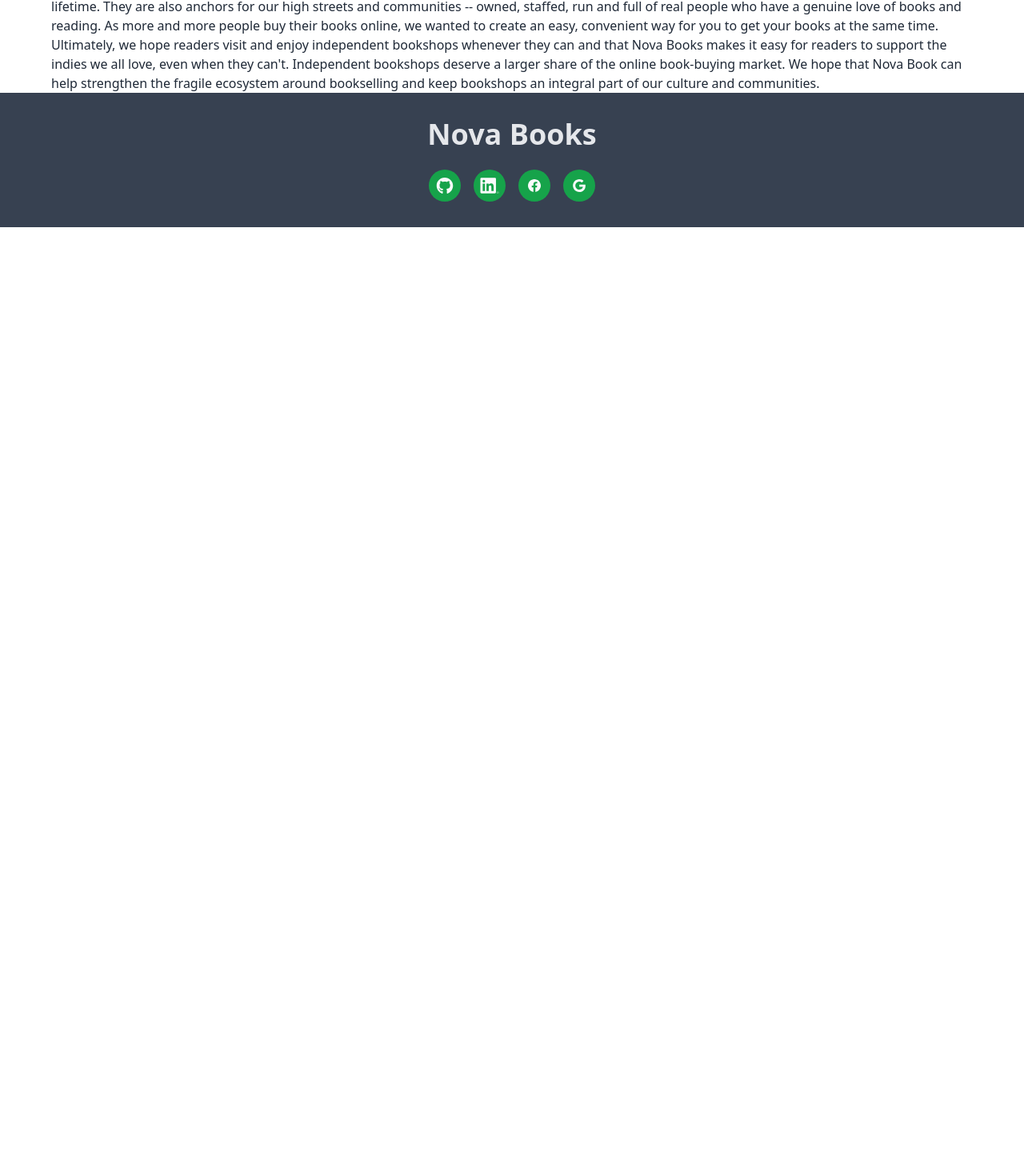
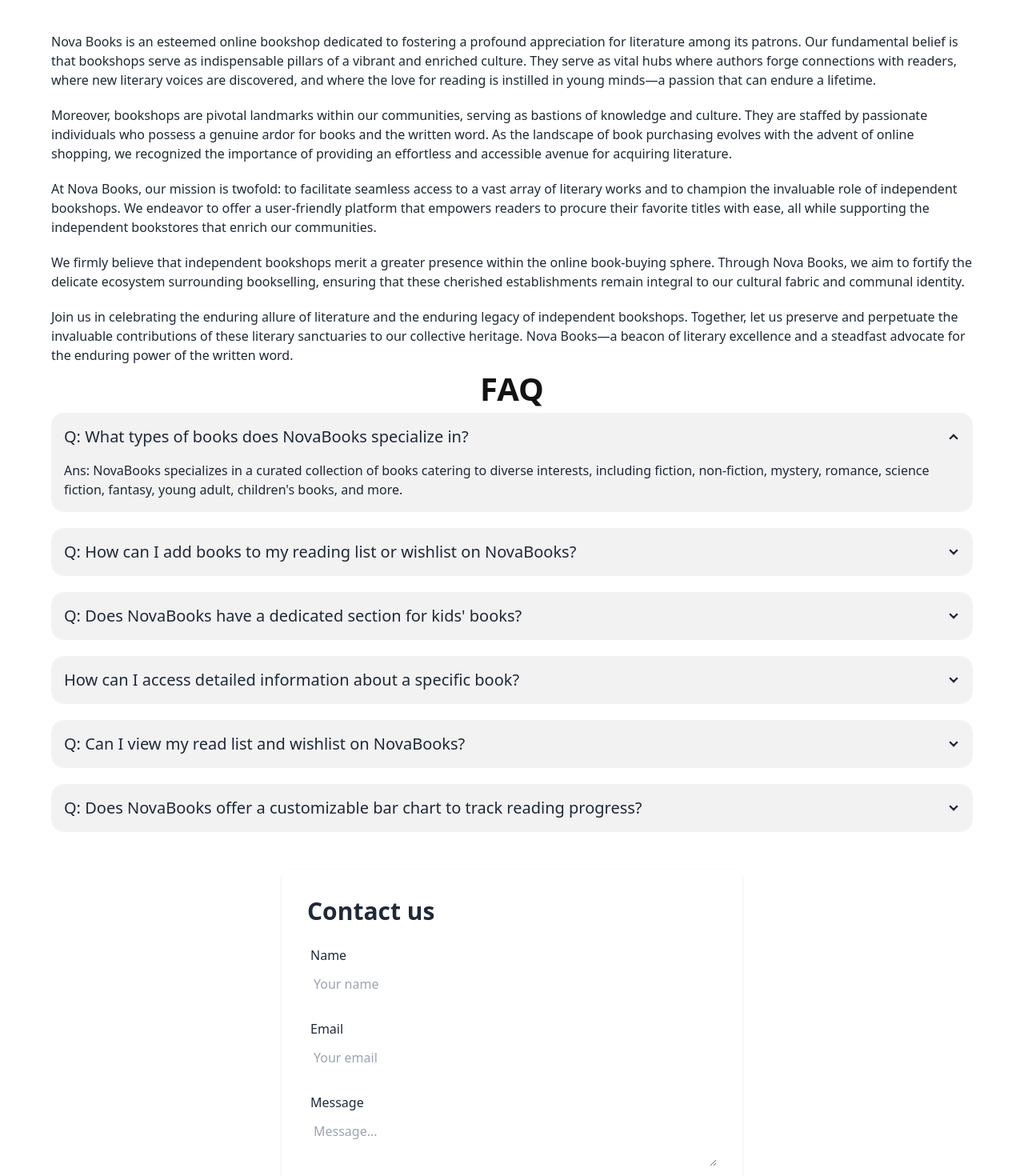
Before and after one commit to HunterMahmud/B9-A8-Mahmud, a React (Vite) app: page /aboutus in a window 1280 px wide. Shown: the part 174-1644 px from the top of the page at 80% size. Before the commit the page ends 800 px from the top, so only its background shows below. Built offline with nearby package versions, Linux system fonts and the light colour scheme.

Commit message:
about page and details page path solved

```diff
--- a/src/components/BooksCard.jsx
+++ b/src/components/BooksCard.jsx
@@ -2,7 +2,7 @@
 import { Link } from "react-router-dom";
 
 
-const  BooksCard = ({ book,path }) => {
+const  BooksCard = ({ book, path }) => {
 
   const { bookId, bookName, author, image, rating, tags,category } = book;
   return (
--- a/src/components/Listed.jsx
+++ b/src/components/Listed.jsx
@@ -4,7 +4,7 @@
 import { MdOutlineContactPage } from "react-icons/md";
 import { Link } from "react-router-dom";
 //w-[90%] md:w-[calc(100%-50px)] lg:w-full flex flex-col items-center justify-center mx-6 lg:mx-auto
-const Listed = ({ book }) => {
+const Listed = ({ book,path }) => {
   //console.log(book);
   const {
     bookId,
@@ -69,7 +69,7 @@
               Rating: {rating}
             </p>
             <Link
-              to={`/bookdetails/${bookId}`}
+              to={`/${path}/${bookId}`}
               className="text-white rounded-[30px] px-3 py-2 bg-[#23BE0A] font-semibold flex justify-center items-center mb-3 md:mb-0"
             >
               View Details
--- a/src/pages/AboutUs.jsx
+++ b/src/pages/AboutUs.jsx
@@ -2,38 +2,224 @@
 
 const AboutUs = () => {
   return (
-    <div>
+    <>
+      <div className="mx-5">
         <div className="max-w-6xl mx-auto">
-      <h1>About Us</h1>
-      Nova Books is an online bookshop with a mission to spread reading havit to
-      the people. We believe that bookshops are essential to a healthy culture.
-      They are where authors can connect with readers, where we discover new
-      writers, where children get hooked on the thrill of reading that can last
-      a lifetime. They are also anchors for our high streets and communities --
-      owned, staffed, run and full of real people who have a genuine love of
-      books and reading. As more and more people buy their books online, we
-      wanted to create an easy, convenient way for you to get your books at the
-      same time. Ultimately, we hope readers visit and enjoy independent
-      bookshops whenever they can and that Nova Books makes it easy for readers
-      to support the indies we all love, even when they can't. Independent
-      bookshops deserve a larger share of the online book-buying market. We hope
-      that Nova Book can help strengthen the fragile ecosystem around
-      bookselling and keep bookshops an integral part of our culture and
-      communities.
+          <h1 className="text-[#131313] my-7 text-[40px] text-center font-bold">
+            About Us
+          </h1>
+          <div className="flex flex-col gap-5">
+            <p>
+              Nova Books is an esteemed online bookshop dedicated to fostering a
+              profound appreciation for literature among its patrons. Our
+              fundamental belief is that bookshops serve as indispensable
+              pillars of a vibrant and enriched culture. They serve as vital
+              hubs where authors forge connections with readers, where new
+              literary voices are discovered, and where the love for reading is
+              instilled in young minds—a passion that can endure a lifetime.
+            </p>
+            <p>
+              Moreover, bookshops are pivotal landmarks within our communities,
+              serving as bastions of knowledge and culture. They are staffed by
+              passionate individuals who possess a genuine ardor for books and
+              the written word. As the landscape of book purchasing evolves with
+              the advent of online shopping, we recognized the importance of
+              providing an effortless and accessible avenue for acquiring
+              literature.
+            </p>
+
+            <p>
+              At Nova Books, our mission is twofold: to facilitate seamless
+              access to a vast array of literary works and to champion the
+              invaluable role of independent bookshops. We endeavor to offer a
+              user-friendly platform that empowers readers to procure their
+              favorite titles with ease, all while supporting the independent
+              bookstores that enrich our communities.
+            </p>
+            <p>
+              We firmly believe that independent bookshops merit a greater
+              presence within the online book-buying sphere. Through Nova Books,
+              we aim to fortify the delicate ecosystem surrounding bookselling,
+              ensuring that these cherished establishments remain integral to
+              our cultural fabric and communal identity.
+            </p>
+            <p>
+              Join us in celebrating the enduring allure of literature and the
+              enduring legacy of independent bookshops. Together, let us
+              preserve and perpetuate the invaluable contributions of these
+              literary sanctuaries to our collective heritage. Nova Books—a
+              beacon of literary excellence and a steadfast advocate for the
+              enduring power of the written word.
+            </p>
+          </div>
+          {/* about section done */}
+
+          <h1 className="text-[#131313] text-[40px] text-center font-bold">
+            FAQ
+          </h1>
+
+          <div className="flex flex-col gap-5">
+            <div className="collapse max-w-6xl collapse-arrow bg-base-200">
+              <input type="radio" name="my-accordion-2" defaultChecked />
+              <div className="collapse-title text-xl font-medium">
+                Q: What types of books does NovaBooks specialize in?
+              </div>
+              <div className="collapse-content">
+                <p>
+                  Ans: NovaBooks specializes in a curated collection of books
+                  catering to diverse interests, including fiction, non-fiction,
+                  mystery, romance, science fiction, fantasy, young adult,
+                  children's books, and more.
+                </p>
+              </div>
+            </div>
+            <div className="collapse collapse-arrow bg-base-200">
+              <input type="radio" name="my-accordion-2" />
+              <div className="collapse-title text-xl font-medium">
+                Q: How can I add books to my reading list or wishlist on
+                NovaBooks?
+              </div>
+              <div className="collapse-content">
+                <p>
+                  Ans: You can easily add books to your reading list or wishlist
+                  by clicking the respective buttons available on each book's
+                  details page. This allows you to keep track of books you're
+                  interested in reading or purchasing in the future.
+                </p>
+              </div>
+            </div>
+            <div className="collapse collapse-arrow bg-base-200">
+              <input type="radio" name="my-accordion-2" />
+              <div className="collapse-title text-xl font-medium">
+                Q: Does NovaBooks have a dedicated section for kids' books?
+              </div>
+              <div className="collapse-content">
+                <p>
+                  Ans: Yes, NovaBooks offers a special "Kids Zone" section
+                  exclusively dedicated to children's books. Here, parents and
+                  children can explore a wide variety of age-appropriate books,
+                  ranging from picture books to chapter books.
+                </p>
+              </div>
+            </div>
+            <div className="collapse collapse-arrow bg-base-200">
+              <input type="radio" name="my-accordion-2" />
+              <div className="collapse-title text-xl font-medium">
+                How can I access detailed information about a specific book?
+              </div>
+              <div className="collapse-content">
+                <p>
+                  Ans: To view detailed information about a book, simply click
+                  on its title or cover image to visit the book's details page.
+                  Here, you'll find comprehensive information such as the book's
+                  synopsis, author details, genre, ratings, and more.
+                </p>
+              </div>
+            </div>
+            <div className="collapse collapse-arrow bg-base-200">
+              <input type="radio" name="my-accordion-2" />
+              <div className="collapse-title text-xl font-medium">
+                Q: Can I view my read list and wishlist on NovaBooks?
+              </div>
+              <div className="collapse-content">
+                <p>
+                  Ans: Yes, NovaBooks provides convenient access to your read
+                  list and wishlist. You can easily navigate to these sections
+                  from your account dashboard. Additionally, you have the option
+                  to sort and manage your lists based on various criteria such
+                  as title, author, genre, and date added.
+                </p>
+              </div>
+            </div>
+            <div className="collapse collapse-arrow bg-base-200">
+              <input type="radio" name="my-accordion-2" />
+              <div className="collapse-title text-xl font-medium">
+                Q: Does NovaBooks offer a customizable bar chart to track
+                reading progress?
+              </div>
+              <div className="collapse-content">
+                <p>
+                  Ans: Yes, NovaBooks features a customizable bar chart tool
+                  that allows users to visualize their reading progress. Simply
+                  access the "Reading Stats" section from your account dashboard
+                  to view a graphical representation of the number of pages
+                  you've read over time.
+                </p>
+              </div>
+            </div>
+          </div>
+        </div>
+
+        {/* faq section ends */}
+        <div>
+          <section className="py-6 mt-6">
+            <form className="container w-full max-w-xl p-8 mx-auto space-y-6 rounded-md shadow dark:bg-gray-50">
+              <h2 className="w-full text-3xl font-bold leading-tight">
+                Contact us
+              </h2>
+              <div>
+                <label className="block mb-1 ml-1">Name</label>
+                <input
+                  id="name"
+                  type="text"
+                  placeholder="Your name"
+                  required=""
+                  className="block w-full p-2 rounded focus:outline-none focus:ring focus:ring-opacity-25 focus:dark:ring-violet-600 dark:bg-gray-100"
+                />
+              </div>
+              <div>
+                <label className="block mb-1 ml-1">Email</label>
+                <input
+                  id="email"
+                  type="email"
+                  placeholder="Your email"
+                  required=""
+                  className="block w-full p-2 rounded focus:outline-none focus:ring focus:ring-opacity-25 focus:dark:ring-violet-600 dark:bg-gray-100"
+                />
+              </div>
+              <div>
+                <label className="block mb-1 ml-1">Message</label>
+                <textarea
+                  id="message"
+                  type="text"
+                  placeholder="Message..."
+                  className="block w-full p-2 rounded autoexpand focus:outline-none focus:ring focus:ring-opacity-25 focus:dark:ring-violet-600 dark:bg-gray-100"
+                ></textarea>
+              </div>
+              <div>
+                <button
+                  type="submit"
+                  className="w-full px-4 py-2 font-bold rounded shadow focus:outline-none focus:ring hover:ring focus:ring-opacity-50 dark:bg-violet-600 focus:dark:ring-violet-600 hover:dark:ring-violet-600 dark:text-gray-50"
+                >
+                  Send
+                </button>
+              </div>
+            </form>
+          </section>
+        </div>
       </div>
       <footer className="bg-gray-700 w-full">
         <div className="container flex flex-col mx-auto p-8">
-          <h1 className="text-center text-4xl font-semibold text-gray-200">Nova Books</h1>
+          <h1 className="text-center text-4xl font-semibold text-gray-200">
+            Nova Books
+          </h1>
           <div className="flex flex-col justify-center pt-6">
             <div className="flex justify-center space-x-4">
-
               <a
                 rel="noopener noreferrer"
                 href="https://github.com/huntermahmud/"
                 title="github"
                 className="flex items-center justify-center w-8 h-8 rounded-full sm:w-10 sm:h-10  bg-green-600 text-gray-50"
               >
-               <svg xmlns="http://www.w3.org/2000/svg" height="30" width="30" fill="currentColor" viewBox="-74.4 -120.90175 644.8 725.4105"><path d="M165.9 389.4c0 2-2.3 3.6-5.2 3.6-3.3.3-5.6-1.3-5.6-3.6 0-2 2.3-3.6 5.2-3.6 3-.3 5.6 1.3 5.6 3.6zm-31.1-4.5c-.7 2 1.3 4.3 4.3 4.9 2.6 1 5.6 0 6.2-2 .6-2-1.3-4.3-4.3-5.2-2.6-.7-5.5.3-6.2 2.3zm44.2-1.7c-2.9.7-4.9 2.6-4.6 4.9.3 2 2.9 3.3 5.9 2.6 2.9-.7 4.9-2.6 4.6-4.6-.3-1.9-3-3.2-5.9-2.9zM244.8 0C106.1 0 0 105.3 0 244c0 110.9 69.8 205.8 169.5 239.2 12.8 2.3 17.3-5.6 17.3-12.1 0-6.2-.3-40.4-.3-61.4 0 0-70 15-84.7-29.8 0 0-11.4-29.1-27.8-36.6 0 0-22.9-15.7 1.6-15.4 0 0 24.9 2 38.6 25.8 21.9 38.6 58.6 27.5 72.9 20.9 2.3-16 8.8-27.1 16-33.7-55.9-6.2-112.3-14.3-112.3-110.5 0-27.5 7.6-41.3 23.6-58.9-2.6-6.5-11.1-33.3 2.6-67.9 20.9-6.5 69 27 69 27 20-5.6 41.5-8.5 62.8-8.5 21.3 0 42.8 2.9 62.8 8.5 0 0 48.1-33.6 69-27 13.7 34.7 5.2 61.4 2.6 67.9 16 17.7 25.8 31.5 25.8 58.9 0 96.5-58.9 104.2-114.8 110.5 9.2 7.9 17 22.9 17 46.4 0 33.7-.3 75.4-.3 83.6 0 6.5 4.6 14.4 17.3 12.1C428.2 449.8 496 354.9 496 244 496 105.3 383.5 0 244.8 0zM97.2 344.9c-1.3 1-1 3.3.7 5.2 1.6 1.6 3.9 2.3 5.2 1 1.3-1 1-3.3-.7-5.2-1.6-1.6-3.9-2.3-5.2-1zm-10.8-8.1c-.7 1.3.3 2.9 2.3 3.9 1.6 1 3.6.7 4.3-.7.7-1.3-.3-2.9-2.3-3.9-2-.6-3.6-.3-4.3.7zm32.4 35.6c-1.6 1.3-1 4.3 1.3 6.2 2.3 2.3 5.2 2.6 6.5 1 1.3-1.3.7-4.3-1.3-6.2-2.2-2.3-5.2-2.6-6.5-1zm-11.4-14.7c-1.6 1-1.6 3.6 0 5.9 1.6 2.3 4.3 3.3 5.6 2.3 1.6-1.3 1.6-3.9 0-6.2-1.4-2.3-4-3.3-5.6-2z"/></svg>
+                <svg
+                  xmlns="http://www.w3.org/2000/svg"
+                  height="30"
+                  width="30"
+                  fill="currentColor"
+                  viewBox="-74.4 -120.90175 644.8 725.4105"
+                >
+                  <path d="M165.9 389.4c0 2-2.3 3.6-5.2 3.6-3.3.3-5.6-1.3-5.6-3.6 0-2 2.3-3.6 5.2-3.6 3-.3 5.6 1.3 5.6 3.6zm-31.1-4.5c-.7 2 1.3 4.3 4.3 4.9 2.6 1 5.6 0 6.2-2 .6-2-1.3-4.3-4.3-5.2-2.6-.7-5.5.3-6.2 2.3zm44.2-1.7c-2.9.7-4.9 2.6-4.6 4.9.3 2 2.9 3.3 5.9 2.6 2.9-.7 4.9-2.6 4.6-4.6-.3-1.9-3-3.2-5.9-2.9zM244.8 0C106.1 0 0 105.3 0 244c0 110.9 69.8 205.8 169.5 239.2 12.8 2.3 17.3-5.6 17.3-12.1 0-6.2-.3-40.4-.3-61.4 0 0-70 15-84.7-29.8 0 0-11.4-29.1-27.8-36.6 0 0-22.9-15.7 1.6-15.4 0 0 24.9 2 38.6 25.8 21.9 38.6 58.6 27.5 72.9 20.9 2.3-16 8.8-27.1 16-33.7-55.9-6.2-112.3-14.3-112.3-110.5 0-27.5 7.6-41.3 23.6-58.9-2.6-6.5-11.1-33.3 2.6-67.9 20.9-6.5 69 27 69 27 20-5.6 41.5-8.5 62.8-8.5 21.3 0 42.8 2.9 62.8 8.5 0 0 48.1-33.6 69-27 13.7 34.7 5.2 61.4 2.6 67.9 16 17.7 25.8 31.5 25.8 58.9 0 96.5-58.9 104.2-114.8 110.5 9.2 7.9 17 22.9 17 46.4 0 33.7-.3 75.4-.3 83.6 0 6.5 4.6 14.4 17.3 12.1C428.2 449.8 496 354.9 496 244 496 105.3 383.5 0 244.8 0zM97.2 344.9c-1.3 1-1 3.3.7 5.2 1.6 1.6 3.9 2.3 5.2 1 1.3-1 1-3.3-.7-5.2-1.6-1.6-3.9-2.3-5.2-1zm-10.8-8.1c-.7 1.3.3 2.9 2.3 3.9 1.6 1 3.6.7 4.3-.7.7-1.3-.3-2.9-2.3-3.9-2-.6-3.6-.3-4.3.7zm32.4 35.6c-1.6 1.3-1 4.3 1.3 6.2 2.3 2.3 5.2 2.6 6.5 1 1.3-1.3.7-4.3-1.3-6.2-2.2-2.3-5.2-2.6-6.5-1zm-11.4-14.7c-1.6 1-1.6 3.6 0 5.9 1.6 2.3 4.3 3.3 5.6 2.3 1.6-1.3 1.6-3.9 0-6.2-1.4-2.3-4-3.3-5.6-2z" />
+                </svg>
               </a>
               <a
                 rel="noopener noreferrer"
@@ -41,7 +227,16 @@
                 title="Linkedin"
                 className="flex items-center justify-center w-8 h-8 rounded-full sm:w-10 sm:h-10  bg-green-600 text-gray-50"
               >
-                <svg xmlns="http://www.w3.org/2000/svg"  fill="currentColor" height="30" width="30" viewBox="-11.493675 -16.3118 99.61185 97.8708"><path d="M72.865 61.1094a1.2 1.2 0 001.21-1.269c0-.9-.543-1.33-1.657-1.33h-1.8v4.712h.677v-2.054h.832l.019.025 1.291 2.029h.724l-1.389-2.1zm-.783-.472h-.785v-1.593h.995c.514 0 1.1.084 1.1.757 0 .774-.593.836-1.314.836m-16.873-5.433h-9.6v-15.034c0-3.585-.064-8.2-4.993-8.2-5 0-5.765 3.906-5.765 7.939v15.294h-9.6v-30.916h9.216v4.225h.129a10.1 10.1 0 019.093-4.994c9.73 0 11.524 6.4 11.524 14.726zm-40.79-35.143a5.571 5.571 0 115.57-5.572 5.571 5.571 0 01-5.57 5.572m4.8 35.143h-9.61v-30.917h9.61zm40.776-55.2H4.781A4.728 4.728 0 000 4.6744v55.439a4.731 4.731 0 004.781 4.675h55.21a4.741 4.741 0 004.8-4.675V4.6704a4.738 4.738 0 00-4.8-4.67"/><path d="M72.164 56.4114a4.418 4.418 0 10.085 0h-.085m0 8.33a3.874 3.874 0 113.809-3.938v.065a3.791 3.791 0 01-3.708 3.871h-.1"/></svg>
+                <svg
+                  xmlns="http://www.w3.org/2000/svg"
+                  fill="currentColor"
+                  height="30"
+                  width="30"
+                  viewBox="-11.493675 -16.3118 99.61185 97.8708"
+                >
+                  <path d="M72.865 61.1094a1.2 1.2 0 001.21-1.269c0-.9-.543-1.33-1.657-1.33h-1.8v4.712h.677v-2.054h.832l.019.025 1.291 2.029h.724l-1.389-2.1zm-.783-.472h-.785v-1.593h.995c.514 0 1.1.084 1.1.757 0 .774-.593.836-1.314.836m-16.873-5.433h-9.6v-15.034c0-3.585-.064-8.2-4.993-8.2-5 0-5.765 3.906-5.765 7.939v15.294h-9.6v-30.916h9.216v4.225h.129a10.1 10.1 0 019.093-4.994c9.73 0 11.524 6.4 11.524 14.726zm-40.79-35.143a5.571 5.571 0 115.57-5.572 5.571 5.571 0 01-5.57 5.572m4.8 35.143h-9.61v-30.917h9.61zm40.776-55.2H4.781A4.728 4.728 0 000 4.6744v55.439a4.731 4.731 0 004.781 4.675h55.21a4.741 4.741 0 004.8-4.675V4.6704a4.738 4.738 0 00-4.8-4.67" />
+                  <path d="M72.164 56.4114a4.418 4.418 0 10.085 0h-.085m0 8.33a3.874 3.874 0 113.809-3.938v.065a3.791 3.791 0 01-3.708 3.871h-.1" />
+                </svg>
               </a>
               <a
                 rel="noopener noreferrer"
@@ -75,9 +270,14 @@
               </a>
             </div>
           </div>
+          <div className="flex items-center justify-center px-6 pt-12 text-sm">
+            <span className="text-gray-100 text-center">
+              © Copyright 2024. All Rights Reserved.
+            </span>
+          </div>
         </div>
       </footer>
-    </div>
+    </>
   );
 };
 
--- a/src/pages/BookDetails.jsx
+++ b/src/pages/BookDetails.jsx
@@ -8,6 +8,7 @@
 
 const BookDetails = () => {
   const bookData = useLoaderData();
+  console.log(bookData);
   const { id } = useParams();
   const bookInfo = bookData.find((book) => book.bookId == id);
   const {
--- a/src/pages/ListedBooks.jsx
+++ b/src/pages/ListedBooks.jsx
@@ -115,9 +115,11 @@
       </div>
 
       <div className="flex my-10 flex-col w-full gap-4">
-        {localData.map((book) => (
-          <Listed key={book.bookId} book={book} />
-        ))}
+        {localData.map((book) => {
+          let path = 'bookdetails';
+          if(book?.ageRange) path = 'kidszone';
+          return <Listed key={book.bookId} path={path}  book={book} />
+        })}
       </div>
     </div>
   );
```
